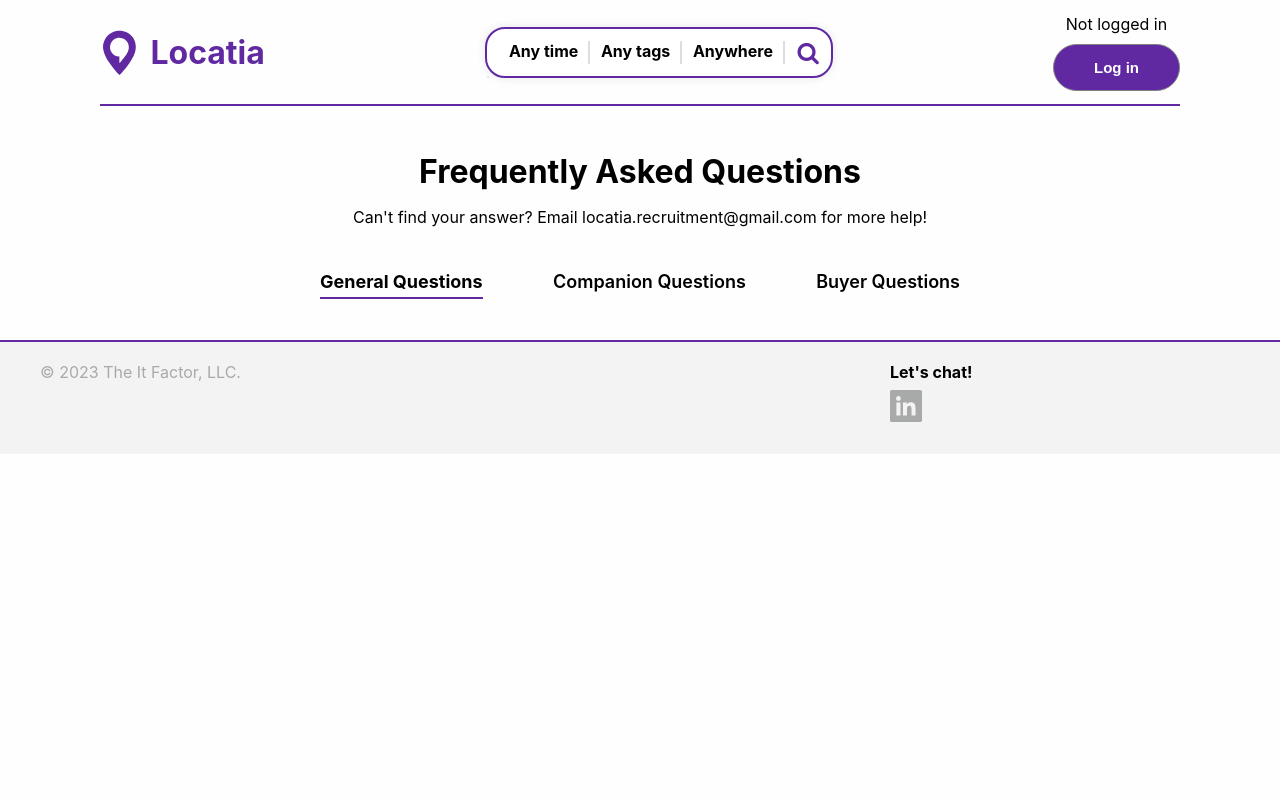
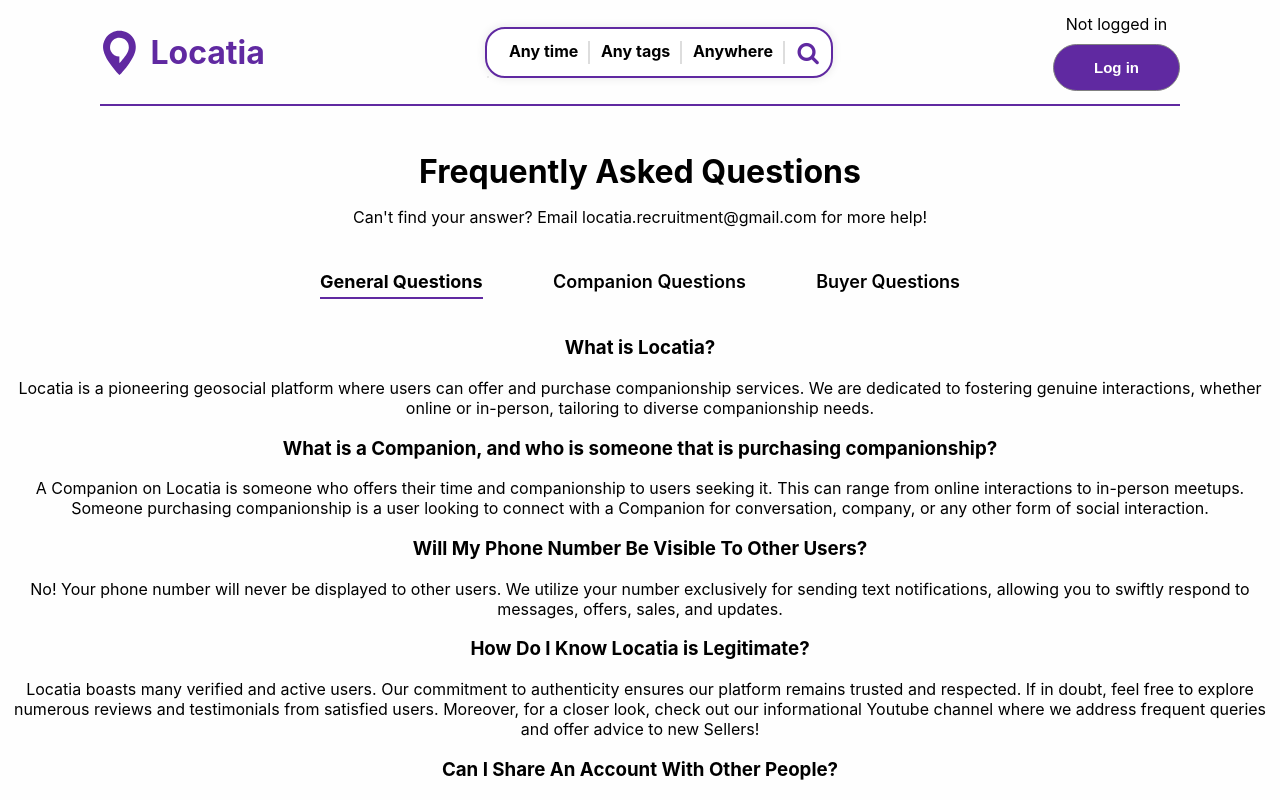
Before and after one commit to JonZavialov/locatia, a React (Create React App) app: page /faq in a window 1280 px wide. Shown: the top 800 px of the page. Built offline with nearby package versions, Linux system fonts and the light colour scheme; no server answers.

Commit message:
Add faq q and a, display on page

```diff
--- /dev/null
+++ b/public/assets/faq.json
@@ -0,0 +1,27 @@
+{
+  "General Questions": {
+    "What is Locatia?": "Locatia is a pioneering geosocial platform where users can offer and purchase companionship services. We are dedicated to fostering genuine interactions, whether online or in-person, tailoring to diverse companionship needs.",
+    "What is a Companion, and who is someone that is purchasing companionship?": "A Companion on Locatia is someone who offers their time and companionship to users seeking it. This can range from online interactions to in-person meetups. Someone purchasing companionship is a user looking to connect with a Companion for conversation, company, or any other form of social interaction.",
+    "Will My Phone Number Be Visible To Other Users?": "No! Your phone number will never be displayed to other users. We utilize your number exclusively for sending text notifications, allowing you to swiftly respond to messages, offers, sales, and updates.",
+    "How Do I Know Locatia is Legitimate?": "Locatia boasts many verified and active users. Our commitment to authenticity ensures our platform remains trusted and respected. If in doubt, feel free to explore numerous reviews and testimonials from satisfied users. Moreover, for a closer look, check out our informational Youtube channel where we address frequent queries and offer advice to new Sellers!",
+    "Can I Share An Account With Other People?": "Your Locatia account is exclusive to the verified user. If you're considering sharing the account, please reach out to locatia.recruitment@gmail.com for guidance.",
+    "How Can I Obtain a Verification Badge?": "We're in the process of incorporating a verification badge, mirroring those on social media. However, it's primarily intended for renowned companions with extensive followings, susceptible to impersonation. Nevertheless, every seller undergoes an ID verification procedure to enhance platform credibility."
+  },
+  "Companion Questions": {
+    "Can anyone sell their companionship?": "Yes! Locatia champions inclusivity. Any individual above the legal age can offer companionship, provided they adhere to our platform's stringent terms of service and community guidelines, which are crafted to maintain the integrity and security of our community.",
+    "Can guys sell their companionship?": "Absolutely! Locatia doesn't discriminate based on gender. We believe in fostering genuine connections and embrace the diverse range of companions our users seek. Whether male, female, or non-binary, all are welcome to offer companionship on our platform.",
+    "Do I Have to File Taxes/Report My Earnings?": "Absolutely, income sourced from Locatia is subject to tax. For an in-depth understanding, please consult a tax professional relevant to your jurisdiction.",
+    "How Do I Get Offers From Buyers?": "Engaging content and regular activity on Locatia increase your visibility. Ensure your profile is complete, detailed, and showcases your offerings clearly. Engage with the platform regularly, and be prompt in responding to potential buyers.",
+    "How Do You Handle Chargebacks?": "At Locatia, we understand the concerns around chargebacks. We've incorporated robust anti-fraud measures to mitigate such instances. Should a chargeback occur, our dedicated support team thoroughly investigates the claim, ensuring the resolution is fair and transparent.",
+    "Is selling my companionship legal?": "Offering companionship in a non-exploitative, consensual manner is legal. However, it's imperative to ensure your services never overlap with activities that breach our guidelines or contravene local laws.",
+    "Will my Address Be Visible to Other Users?": "Your privacy is non-negotiable. Your address, along with other sensitive data, remains confidential, ensuring your safety.",
+    "Will my Bank Info be Visible to Other Users?": "No. All financial information is encrypted and securely stored, ensuring your privacy."
+  },
+  "Buyer Questions": {
+    "How Do I Know The Companions are real?": "Each Companion undergoes a meticulous verification process upon joining Locatia. Aside from this, the feedback and reviews from other users can offer additional assurance regarding a Companion's authenticity.",
+    "Why Do Some Companions Have a Checkmark Next To Their Username?": "This checkmark symbolizes our verification seal. Companions adorned with this badge have undergone additional scrutiny, affirming their authenticity and adherence to our standards.",
+    "How Do I know that this is a legitimate website?": "Trust and safety are Locatia's cornerstones. Our track record, user testimonials, and transparency in operations stand testament to our legitimacy. Always ensure you're accessing Locatia through official channels to avoid counterfeit platforms.",
+    "How do I ensure that Companions will actually show up to meetings?": "While we vet our Companions diligently, we recommend conducting your due diligence. Prior to a meeting, communicate your expectations clearly. Opting for public venues for initial meetings can further enhance safety.",
+    "How do I Report A Seller?": "Your comfort and safety are paramount. If a Companion's actions or offerings raise concerns, you can report them directly via their profile. Additionally, our support team remains at your disposal, ensuring all grievances are addressed promptly."
+  }
+}
--- a/src/components/faq/FaqContainer.js
+++ b/src/components/faq/FaqContainer.js
@@ -1,11 +1,21 @@
 import CopyrightFooter from "../footer/Footer";
 import NavBar from "../navBar/NavBar";
 import CategorySelector from "./CategorySelector";
+import Question from "./Question";
 import './faq-container.css'
-import { useState } from "react";
+import { useState, useEffect } from "react";
 
 function FaqContainer(){
     const [selectedCategory, setSelectedCategory] = useState("General Questions")
+    const [faqInfo, setFaqInfo] = useState({});
+
+    useEffect(() => {
+        fetch('/assets/faq.json')
+        .then(response => response.json())
+        .then(data => {
+            setFaqInfo(data);
+        })
+    }, [])
 
     return(
         <>
@@ -13,11 +23,30 @@ function FaqContainer(){
             <div id="faq-container">
                 <h1>Frequently Asked Questions</h1>
                 <p>Can't find your answer? Email locatia.recruitment@gmail.com for more help!</p>
-                <div id="category-selector">
-                    <CategorySelector name="General Questions" setCategory={setSelectedCategory} currCategory={selectedCategory}/>
-                    <CategorySelector name="Companion Questions" setCategory={setSelectedCategory} currCategory={selectedCategory}/>
-                    <CategorySelector name="Buyer Questions" setCategory={setSelectedCategory} currCategory={selectedCategory}/>
-                </div>
+                {
+                    Object.keys(faqInfo).length !== 0 &&
+                    <>
+                        <div id="category-selector">
+                            {
+                                Object.keys(faqInfo).map((category, index) => {
+                                    return (
+                                        <CategorySelector key={index} name={category} setCategory={setSelectedCategory} currCategory={selectedCategory}/>
+                                    )
+                                })
+                            }
+                        </div>
+                        <div id="questions-container">
+                            {
+                                Object.keys(faqInfo[selectedCategory]).map((question, index) => {
+                                        return (
+                                            <Question key={index} title={question} answer={faqInfo[selectedCategory][question]} />
+                                        )
+                                    }
+                                )
+                            }
+                        </div>
+                    </>
+                }
             </div>
             <CopyrightFooter />
         </>
--- /dev/null
+++ b/src/components/faq/Question.js
@@ -0,0 +1,10 @@
+function Question({title, answer}){
+    return(
+        <div className="question">
+            <h3>{title}</h3>
+            <p>{answer}</p>
+        </div>
+    )
+}
+
+export default Question;
--- a/src/components/faq/faq-container.css
+++ b/src/components/faq/faq-container.css
@@ -21,6 +21,7 @@
 #category-selector p {
   cursor: pointer;
   padding-bottom: 5px;
+  user-select: none;
 }
 
 #category-selector p.selected {
```
